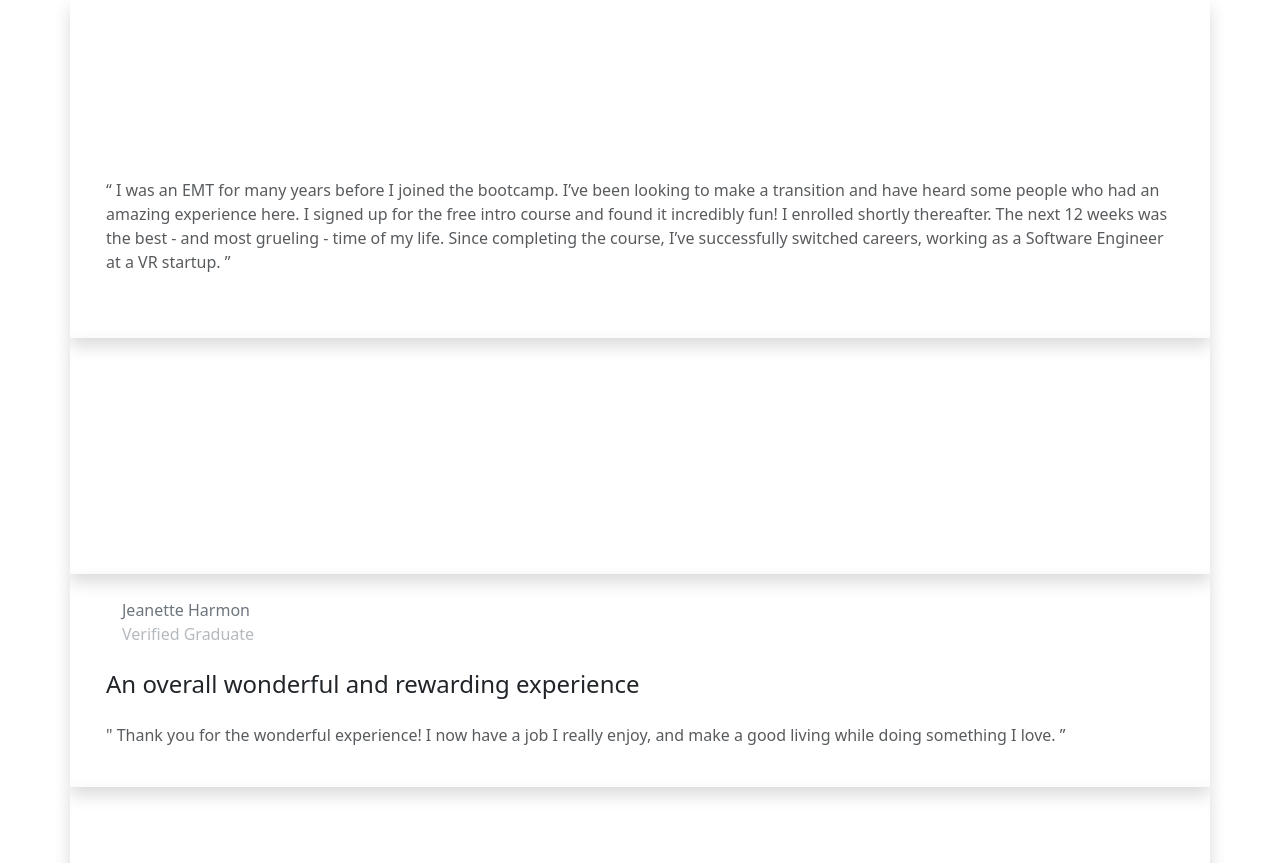
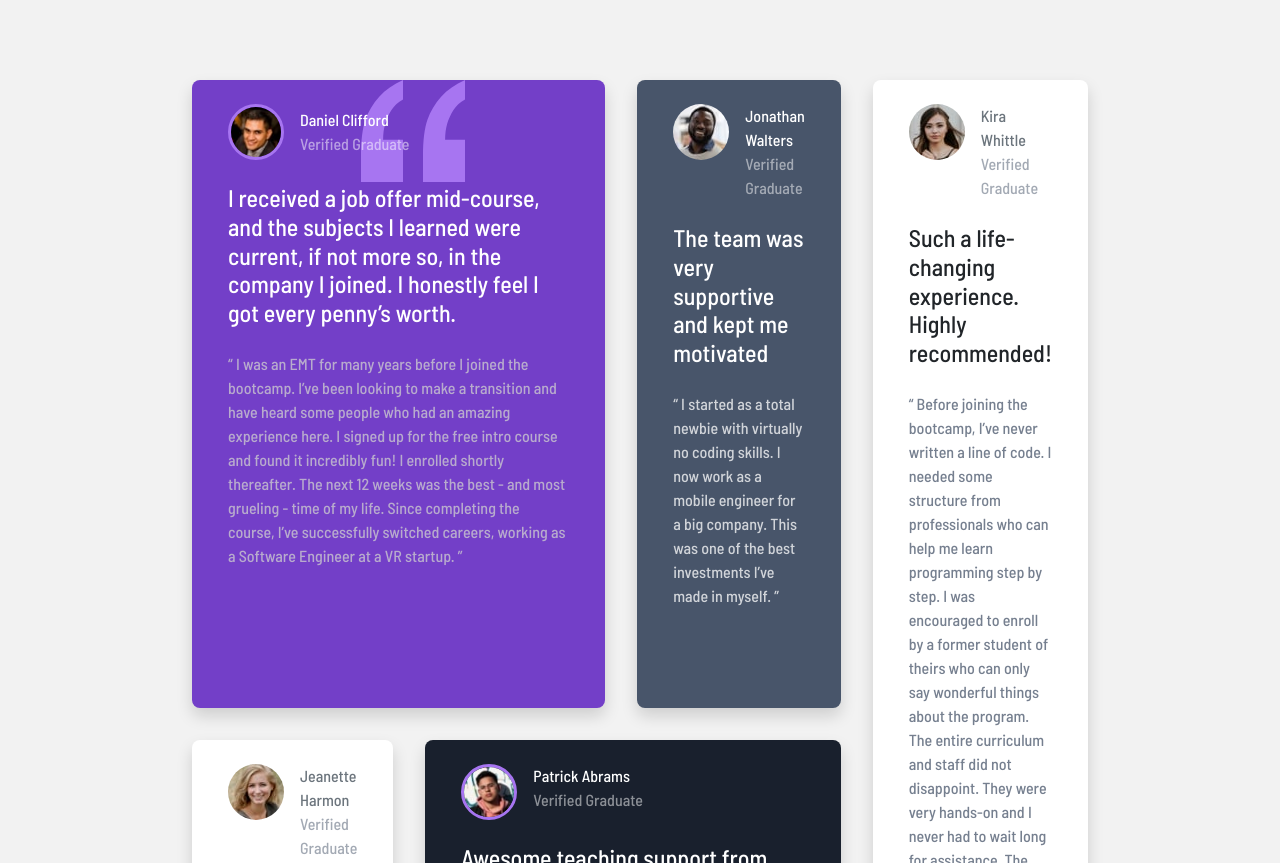
Before and after one commit to jastro2/testimonial-grid, a plain HTML site: page index.html in a window 1280 px wide. Shown: the top 863 px of the page. Drawn offline with nearby package versions, Linux system fonts and the light colour scheme; the site is published under a folder, as on GitHub Pages, so addresses that start at the root find nothing.

Commit message:
Updated files to work on Github pages

```diff
--- a/index.html
+++ b/index.html
@@ -4,7 +4,7 @@
   <meta charset="UTF-8">
   <meta name="viewport" content="width=device-width, initial-scale=1.0"> <!-- displays site properly based on user's device -->
 
-  <link rel="stylesheet" href="/styles.css">
+  <link rel="stylesheet" href="styles.css">
   <link rel="icon" type="image/png" sizes="32x32" href="./images/favicon-32x32.png">
   <link rel="preconnect" href="https://fonts.googleapis.com">
   <link rel="preconnect" href="https://fonts.gstatic.com" crossorigin>
@@ -21,7 +21,7 @@
         <div class="row p-4">
           <div class="col-12">
             <span class="d-flex align-items-center card-head">
-              <img src="/images/image-daniel.jpg" alt="" class="rounded-circle purple-ring">
+              <img src="images/image-daniel.jpg" alt="" class="rounded-circle purple-ring">
               <span class="text-white ms-3">Daniel Clifford<br>
                 <span class="text-white opacity-50">Verified Graduate</span>
               </span>
@@ -39,7 +39,7 @@
                 the course, I’ve successfully switched careers, working as a Software Engineer at a VR startup. ”
             </p>
           </div>
-            <img src="/images/bg-pattern-quotation.svg" alt="" class="quote-img">
+            <img src="images/bg-pattern-quotation.svg" alt="" class="quote-img">
           </div>
         </div>
       </div>
@@ -48,7 +48,7 @@
       <div class="row p-4">
         <div class="col-12">
           <span class="d-flex">
-              <img src="/images/image-jonathan.jpg" alt="" class="rounded-circle">
+              <img src="images/image-jonathan.jpg" alt="" class="rounded-circle">
               <span class="text-white ms-3">Jonathan Walters<br>
                 <span class="text-white opacity-50">Verified Graduate</span>
               </span>
@@ -68,7 +68,7 @@
       <div class="row p-4">
         <div class="col-12">
           <span class="d-flex card-head">
-            <img src="/images/image-jeanette.jpg" alt="" class="rounded-circle">
+            <img src="images/image-jeanette.jpg" alt="" class="rounded-circle">
             <span class="text-muted ms-3">Jeanette Harmon<br>
               <span class="white-p opacity-50">Verified Graduate</span>
             </span>
@@ -90,7 +90,7 @@
       <div class="row p-4">
         <div class="col-12">
           <span class="d-flex">
-            <img src="/images/image-patrick.jpg" alt="" class="rounded-circle purple-ring">
+            <img src="images/image-patrick.jpg" alt="" class="rounded-circle purple-ring">
             <span class="ms-3">Patrick Abrams<br>
               <span class="text-white opacity-50">Verified Graduate</span>
             </span>
@@ -114,7 +114,7 @@
       <div class="row p-4">
         <div class="col-12">
           <span class="d-flex text-muted">
-            <img src="/images/image-kira.jpg" alt="" class="rounded-circle">
+            <img src="images/image-kira.jpg" alt="" class="rounded-circle">
             <span class="ms-3">Kira Whittle<br>
               <span class="white-p opacity-50">Verified Graduate</span>
             </span>
```
